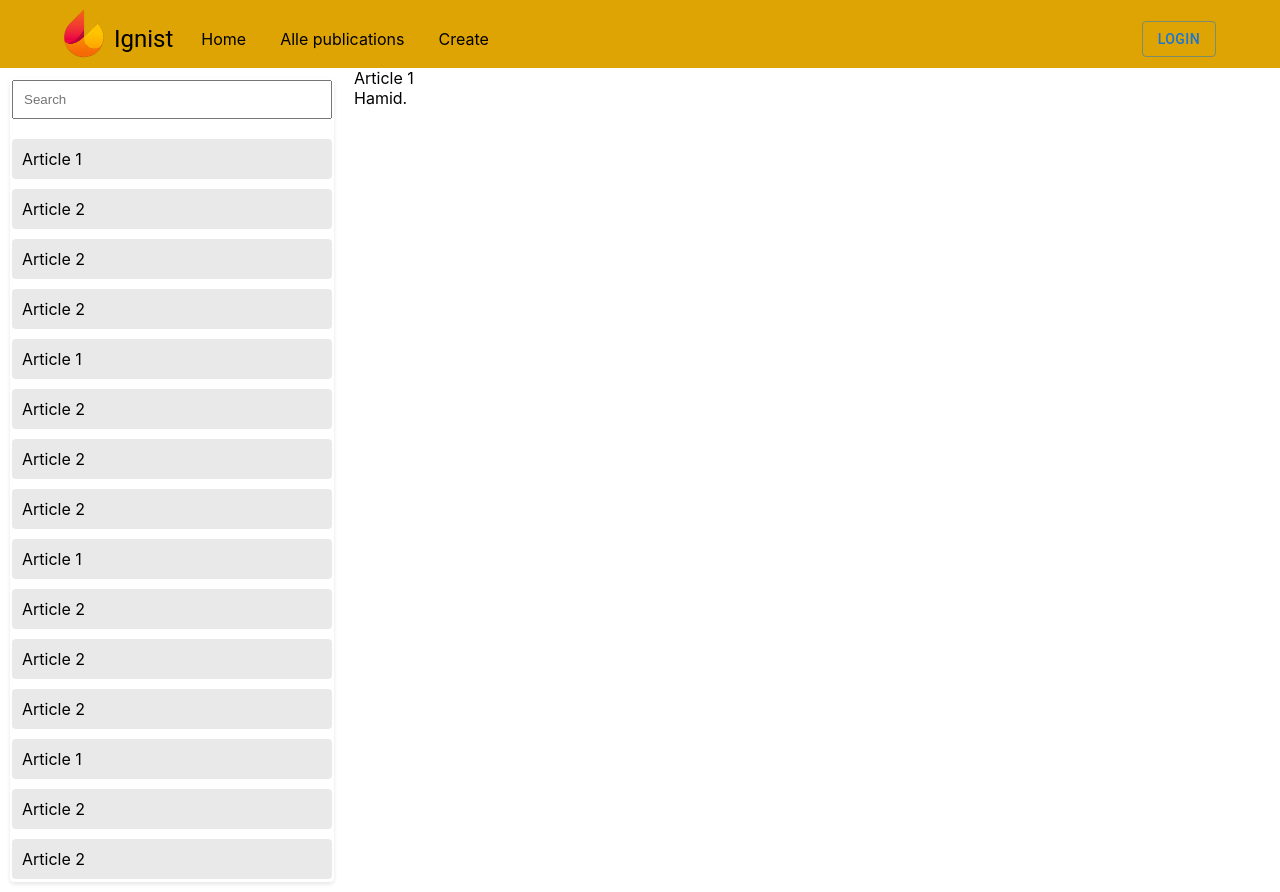
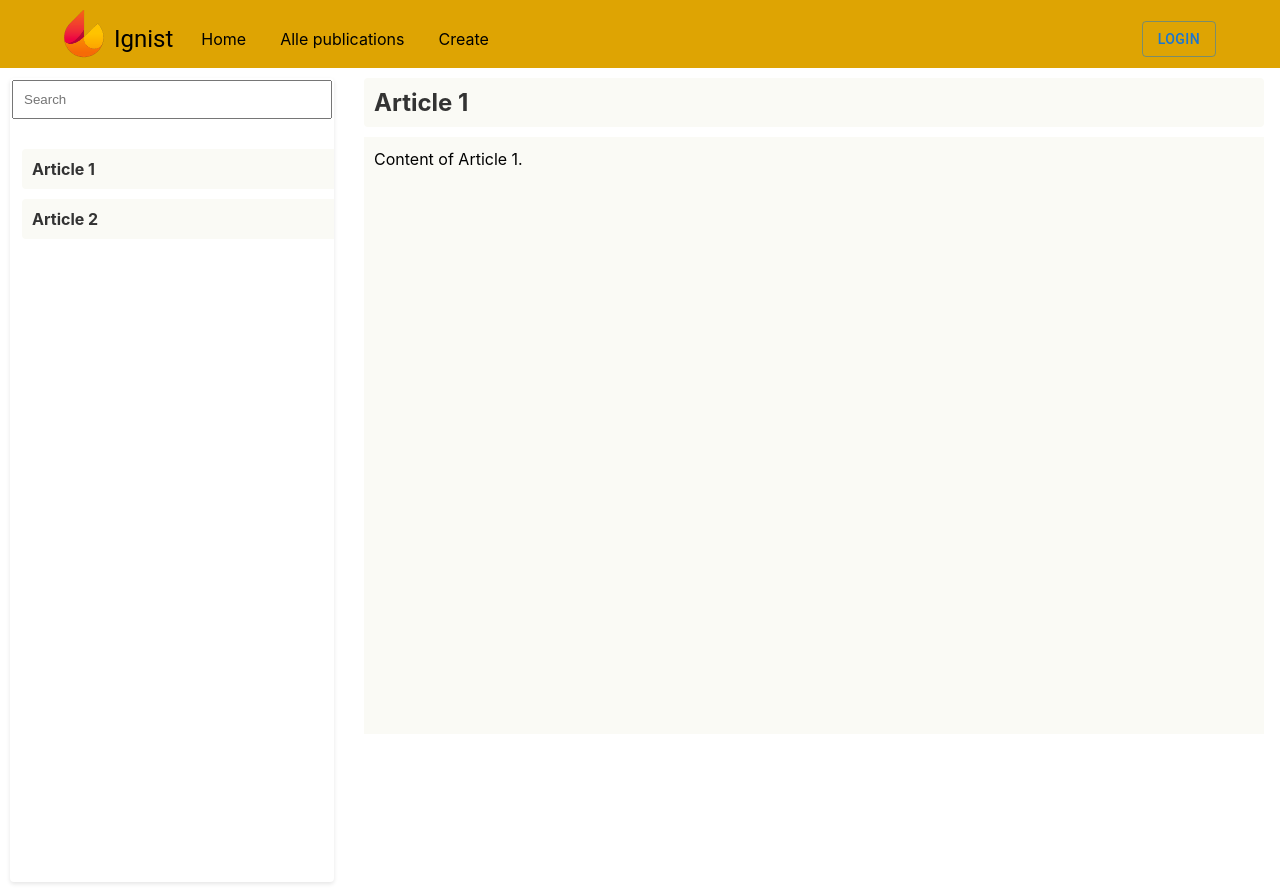
Before and after one commit to HamidHamrah/React-Brannhjelp, a React (Create React App) app: page /home in a window 1280 px wide. Both pictures are taken after a click on the element "Article 1". Built offline with nearby package versions, Linux system fonts and the light colour scheme.

Commit message:
Background color is perfect now.

```diff
--- a/src/Components/ListAllPublications/Search.js
+++ b/src/Components/ListAllPublications/Search.js
@@ -1,35 +1,22 @@
 import React, { useState, useEffect } from 'react';
 
+// Mock data for articles
 const articles = [
-  { id: 1, title: 'Article 1', content: 'Hamid.' },
-  { id: 2, title: 'Article 2', content: 'Content of Hello 2.' },
-  { id: 2, title: 'Article 2', content: 'Content of Hello 2.' },
-  { id: 2, title: 'Article 2', content: 'Content of Hello 2.' },
-  { id: 1, title: 'Article 1', content: 'Hamid.' },
-  { id: 2, title: 'Article 2', content: 'Content of Hello 2.' },
-  { id: 2, title: 'Article 2', content: 'Content of Hello 2.' },
-  { id: 2, title: 'Article 2', content: 'Content of Hello 2.' },
-  { id: 1, title: 'Article 1', content: 'Hamid.' },
-  { id: 2, title: 'Article 2', content: 'Content of Hello 2.' },
-  { id: 2, title: 'Article 2', content: 'Content of Hello 2.' },
-  { id: 2, title: 'Article 2', content: 'Content of Hello 2.' },
-  { id: 1, title: 'Article 1', content: 'Hamid.' },
-  { id: 2, title: 'Article 2', content: 'Content of Hello 2.' },
-  { id: 2, title: 'Article 2', content: 'Content of Hello 2.' },
-  { id: 2, title: 'Article 2', content: 'Content of Hello 2.' },
-  { id: 1, title: 'Article 1', content: 'Hamid.' },
-  { id: 2, title: 'Article 2', content: 'Content of Hello 2.' },
-  { id: 2, title: 'Article 2', content: 'Content of Hello 2.' },
-  { id: 2, title: 'Article 2', content: 'Content of Hello 2.' },
-  { id: 1, title: 'Article 1', content: 'Hamid.' },
-  { id: 2, title: 'Article 2', content: 'Content of Hello 2.' },
-  { id: 2, title: 'Article 2', content: 'Content of Hello 2.' },
-  { id: 2, title: 'Article 2', content: 'Content of Hello 2.' },
-
-
+  { id: 1, title: 'Article 1', content: 'Content of Article 1.' },
+  { id: 2, title: 'Article 2', content: 'Content of Article 2.' },
+  // ...add more articles as needed
 ];
 
-const ArticleContent = ({content }) => <div>{content}</div>;
+const ArticleContent = ({ title, content }) => {
+  if (!title && !content) return <div className="article-content-empty">Select an article to read.</div>;
+
+  return (
+    <div className="article-content">
+      <h2 className="article-title">{title}</h2>
+      <p className="article-body">{content}</p>
+    </div>
+  );
+};
 
 const Sidebar = () => {
   const [searchTerm, setSearchTerm] = useState('');
@@ -51,6 +38,9 @@ const Sidebar = () => {
     article.content.toLowerCase().includes(searchTerm.toLowerCase())
   );
 
+  // Find the selected article
+  const selectedArticle = articles.find(article => article.id === selectedArticleId);
+
   return (
     <div className="layout-container">
       <div className="search-and-list">
@@ -65,16 +55,15 @@ const Sidebar = () => {
           <div key={article.id} className="article-title" onClick={() => setSelectedArticleId(article.id)}>
             {article.title}
             {isMobile && selectedArticleId === article.id && (
-              <ArticleContent content={article.content} />
+              // Render ArticleContent for mobile view inline
+              <ArticleContent title={article.title} content={article.content} />
             )}
           </div>
         ))}
       </div>
-      {!isMobile && selectedArticleId && (
-        <div className="article-content">
-          <ArticleContent content={articles.find(article => article.id === selectedArticleId)?.title} />
-          <ArticleContent content={articles.find(article => article.id === selectedArticleId)?.content} />
-        </div>
+      {!isMobile && selectedArticle && (
+        // Render ArticleContent for desktop view
+        <ArticleContent title={selectedArticle.title} content={selectedArticle.content} />
       )}
     </div>
   );
--- a/src/Components/ListAllPublications/Style.css
+++ b/src/Components/ListAllPublications/Style.css
@@ -8,19 +8,26 @@
 }
 
 .search-input {
-  width:100%;
+  width: 100%;
   padding: 10px;
   margin-bottom: 20px;
   box-sizing: border-box;
 }
+
 .articles-list {
   padding: 10px;
-  background-color: #e0e0e0; /* Gray background */
-  box-shadow: 0 2px 4px rgba(0,0,0,0.1); /* Subtle shadow for depth */
-  border-radius: 4px; /* Rounded corners */
-  max-height: 400px; /* Or adjust based on your layout */
-  overflow-y: auto; /* Show scrollbar when needed */
-  margin-bottom: 20px; /* Space below the list */
+  background-color: #e0e0e0;
+  /* Gray background */
+  box-shadow: 0 2px 4px rgba(0, 0, 0, 0.1);
+  /* Subtle shadow for depth */
+  border-radius: 4px;
+  /* Rounded corners */
+  max-height: 400px;
+  /* Or adjust based on your layout */
+  overflow-y: auto;
+  /* Show scrollbar when needed */
+  margin-bottom: 20px;
+  /* Space below the list */
 }
 
 
@@ -31,16 +38,44 @@
   padding: 10px;
   border-radius: 4px;
 }
+
 .layout-container {
   display: flex;
   flex-direction: column;
 }
 
+.article-title {
+  /* Specific styles for the title */
+  font-weight: bold;
+  margin-bottom: 1rem;
+  color: #333;
+  background-color: rgb(250, 250, 245);
+  width: 95%;
+  padding: 10px;
+  margin: 10px;
+}
+
+.article-body {
+  /* Specific styles for the body/content */
+  font-size: 16;
+  line-height: 1.6;
+  color: #000000;
+  background-color: rgb(250, 250, 245);
+  width: 95%;
+  height: 70%;
+  padding: 10px;
+  margin: 10px;
+}
+
 @media (min-width: 768px) {
-  .sidebar, .articles-list {
+
+  .sidebar,
+  .articles-list {
     /* You can set a specific max-height here if needed for larger screens */
-    max-height: 600px; /* Adjust based on the expected screen size and layout */
-    overflow-y: auto; /* Maintain scrollbar functionality */
+    max-height: 600px;
+    /* Adjust based on the expected screen size and layout */
+    overflow-y: auto;
+    /* Maintain scrollbar functionality */
   }
 
   .layout-container {
@@ -48,19 +83,23 @@
   }
 
   .search-and-list {
-    width:25%;
+    width: 25%;
     margin-left: 10px;
-    margin-top: 10px ;
+    margin-top: 10px;
     margin-bottom: 10px;
     padding: 2px;
-    box-shadow: 0 2px 4px rgba(0,0,0,0.1); /* Subtle shadow for depth */
-    border-radius: 4px; /* Rounded corners */
-    overflow-y: auto; /* Show scrollbar when needed */
+    box-shadow: 0 2px 4px rgba(0, 0, 0, 0.1);
+    /* Subtle shadow for depth */
+    border-radius: 4px;
+    /* Rounded corners */
+    overflow-y: auto;
+    /* Show scrollbar when needed */
     height: 100vh;
   }
 
   .article-content {
     flex-grow: 1;
-    padding-left: 20px; /* Or appropriate spacing */
+    padding-left: 20px;
+    /* Or appropriate spacing */
   }
 }
```
